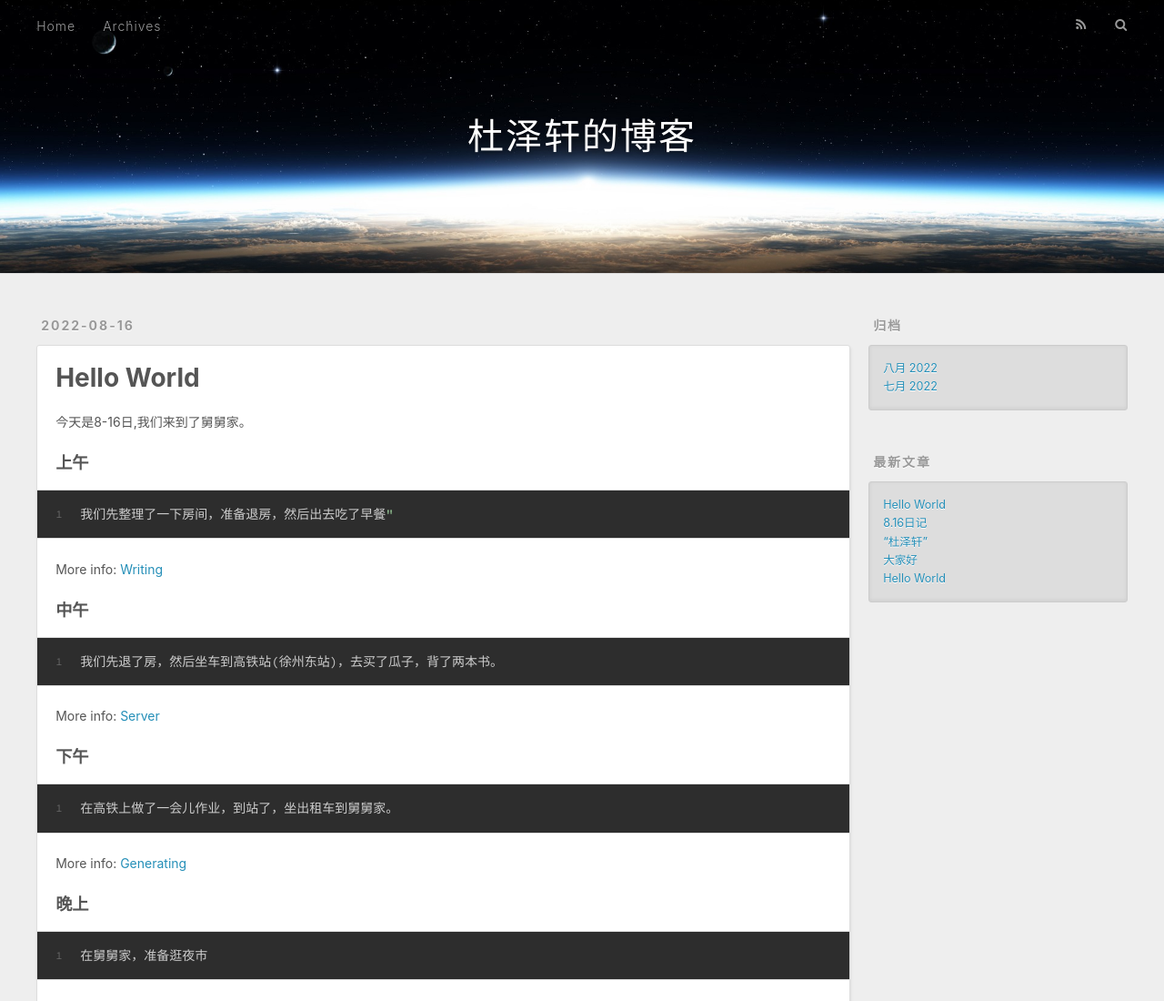
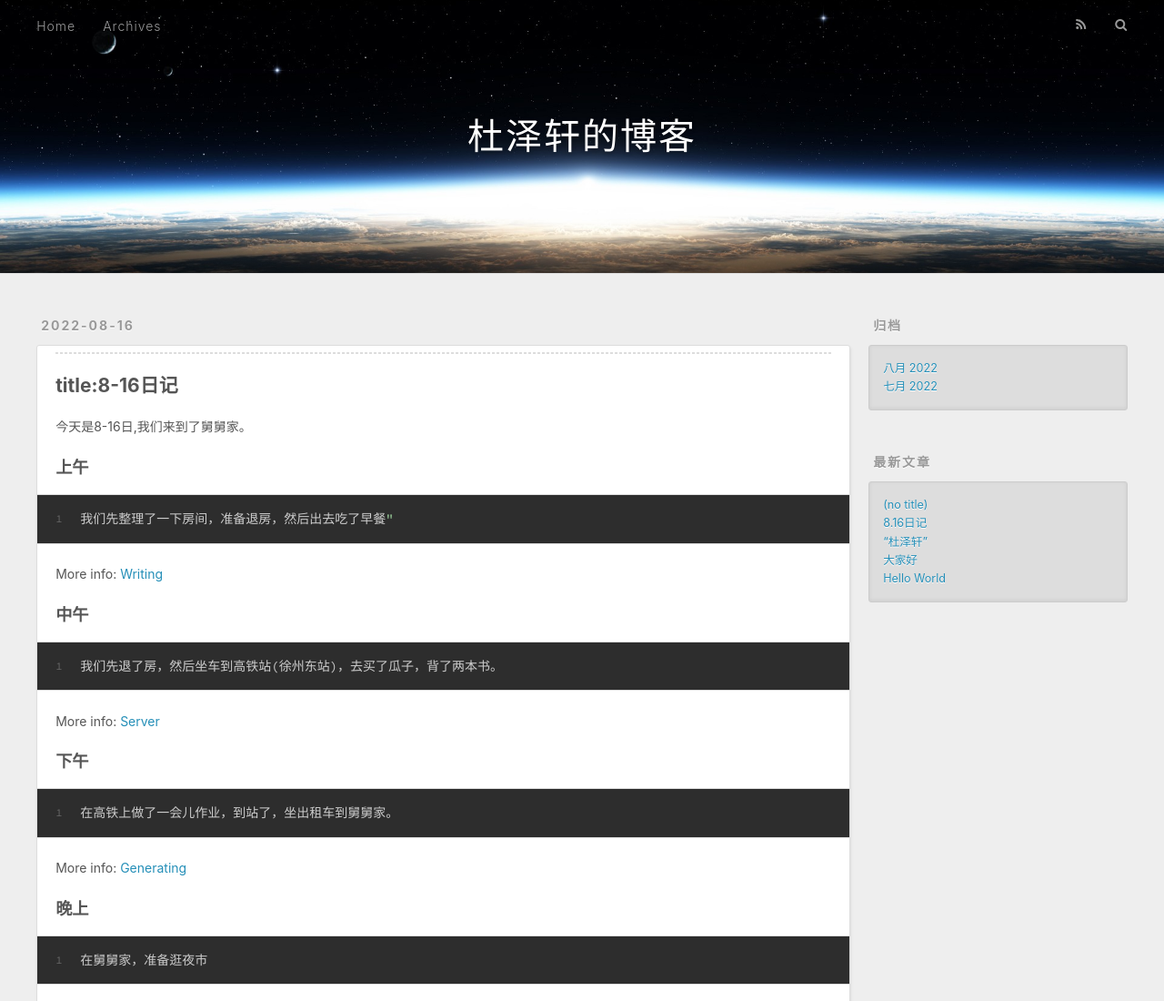
Before and after one commit to dzx825/dzx825.github.io, a plain HTML site: page index.html in a window 1280 px wide. Shown: the top 1100 px of the page at 91% size. Drawn offline with nearby package versions, Linux system fonts and the light colour scheme.

Commit message:
Site updated: 2022-08-16 22:49:06

```diff
--- a/index.html
+++ b/index.html
@@ -74,19 +74,10 @@
   <div class="article-inner">
 
 
-      <header class="article-header">
-
-
-    <h1 itemprop="name">
-      <a class="article-title" href="/2022/08/16/8-16%E6%97%A5%E8%AE%B0/">Hello World</a>
-    </h1>
-
-
-      </header>
-
     <div class="article-entry" itemprop="articleBody">
 
-        <p>今天是8-16日,我们来到了舅舅家。</p>
+        <hr>
+<h2 id="title-8-16日记"><a href="#title-8-16日记" class="headerlink" title="title:8-16日记 "></a>title:8-16日记 </h2><p>今天是8-16日,我们来到了舅舅家。</p>
 <h3 id="上午"><a href="#上午" class="headerlink" title="上午"></a>上午</h3><figure class="highlight bash"><table><tr><td class="gutter"><pre><span class="line">1</span><br></pre></td><td class="code"><pre><span class="line">我们先整理了一下房间，准备退房，然后出去吃了早餐<span class="string">&quot;</span></span><br></pre></td></tr></table></figure>
 
 <p>More info: <a target="_blank" rel="noopener" href="https://hexo.io/docs/writing.html">Writing</a></p>
@@ -309,7 +300,7 @@
       <ul>
 
           <li>
-            <a href="/2022/08/16/8-16%E6%97%A5%E8%AE%B0/">Hello World</a>
+            <a href="/2022/08/16/8-16%E6%97%A5%E8%AE%B0/">(no title)</a>
           </li>
 
           <li>
```
Also changed, not shown: 2022/07/01/hello-world/index.html (+1 -1 lines), 2022/07/01/大家好/index.html (+1 -1 lines), 2022/07/03/“杜泽轩”/index.html (+1 -1 lines), 2022/08/16/8-16日记/index.html (+8 -17 lines), 2022/08/16/8.16日记/index.html (+2 -2 lines), archives/2022/07/index.html (+1 -1 lines), archives/2022/08/index.html (+1 -7 lines), archives/2022/index.html (+1 -7 lines), archives/index.html (+1 -7 lines).
